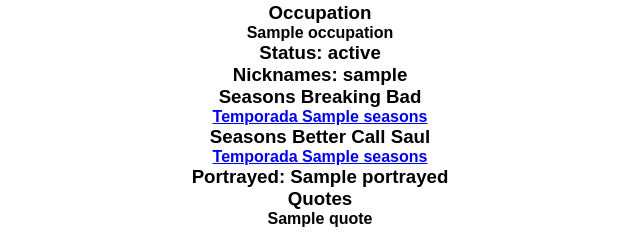
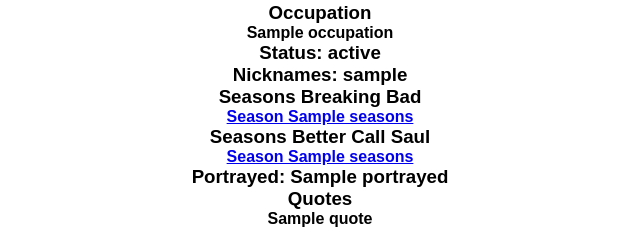
Before and after one commit to aortiz2407/IIC3101_t1, a Django app: template bbapp/core/templates/core/character.html in a window 1280 px wide. Shown: the part 1485-1731 px from the top of the page, without its empty margins (320-960 px from the left). Run offline with Django 3.2, Linux system fonts and the light colour scheme; the template is opened without the code that fills it: most values are stand-ins (such as "Sample title", 1, 10 or a date in 2020); grey boxes marked "Sample" are stand-in pictures.

Commit message:
Update character.html

```diff
--- a/bbapp/core/templates/core/character.html
+++ b/bbapp/core/templates/core/character.html
@@ -80,13 +80,13 @@
     {% if character_description.appearance%}
         <h3>Seasons Breaking Bad </h3>
         {% for seasons in character_description.appearance %}
-            <h4> <a href="?season={{seasons}}&serie=bb"> Temporada {{seasons}} </a> </h4>
+            <h4> <a href="?season={{seasons}}&serie=bb"> Season {{seasons}} </a> </h4>
         {% endfor %}
     {% endif %}
     {% if character_description.bcs_appearance%}
         <h3>Seasons Better Call Saul </h3>
         {% for seasons in character_description.bcs_appearance %}
-            <h4> <a href="?season={{seasons}}&serie=bcs}"> Temporada {{seasons}} </a> </h4>
+            <h4> <a href="?season={{seasons}}&serie=bcs}"> Season {{seasons}} </a> </h4>
         {% endfor %}
     {% endif %}
     <h3>Portrayed: {{character_description.Portrayed}}</h3>
```
